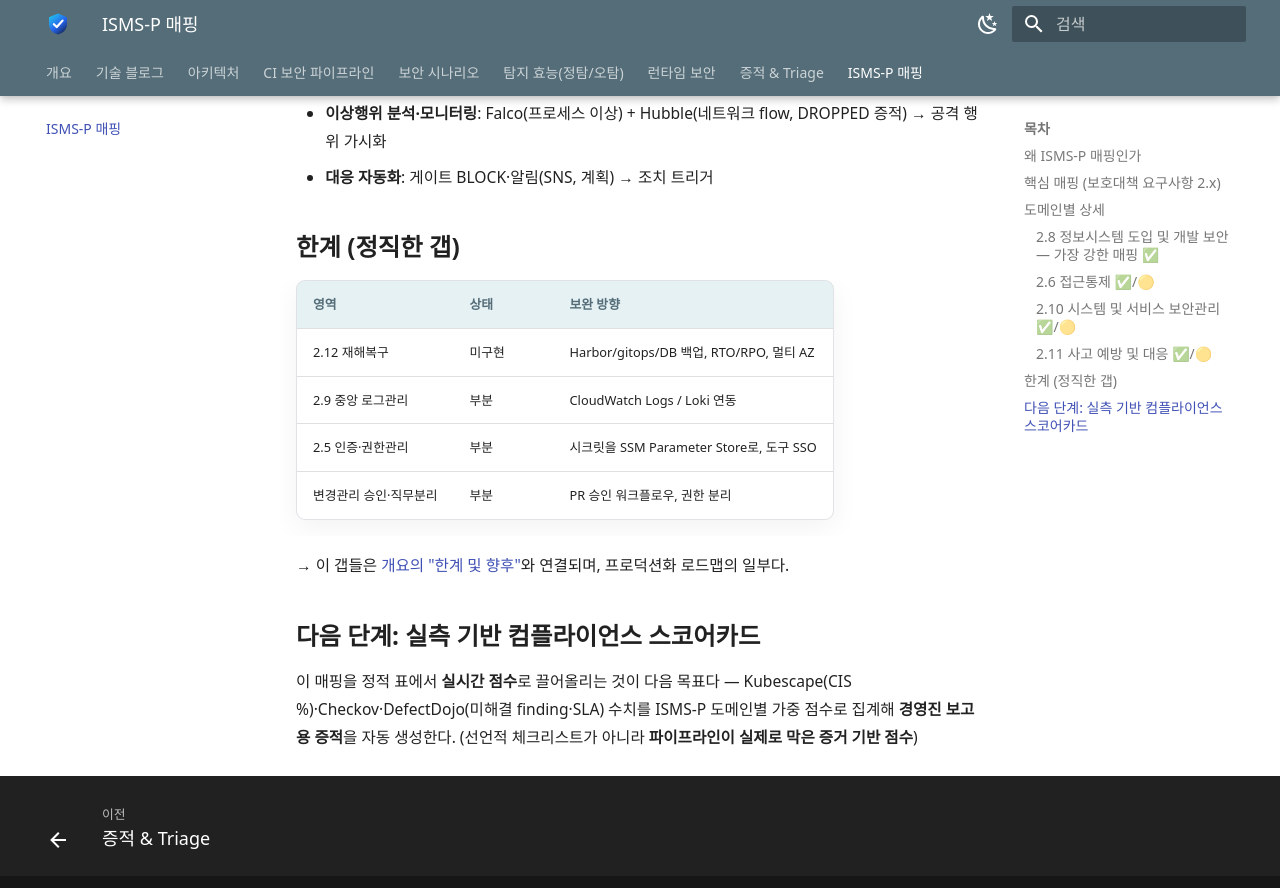
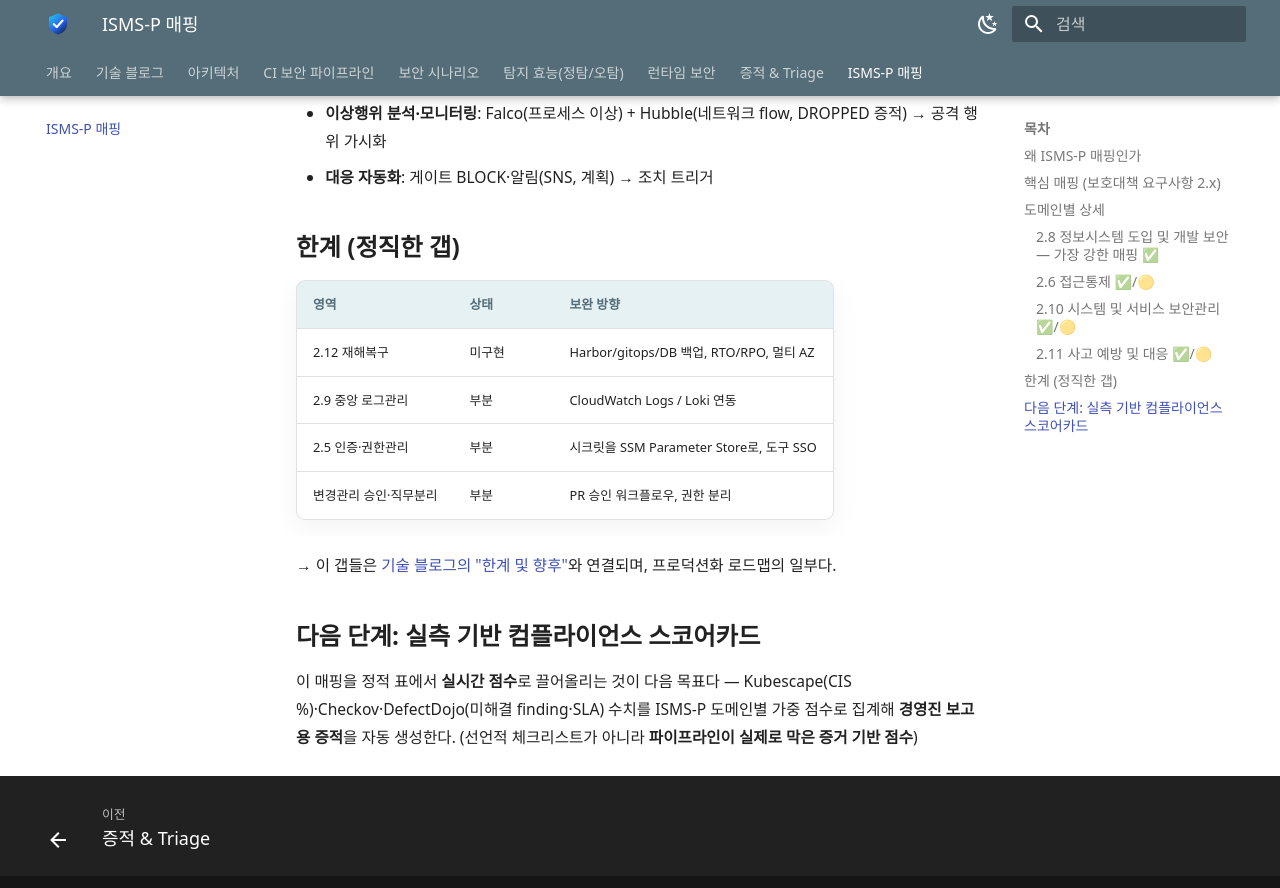
Before and after one commit to securious-DecSecOps/secubank-docs, an MkDocs documentation site: the page built from docs/isms-p-mapping.md, in a window 1280 px wide and 900 px high, scrolled down 2024 px. Shown: the top 888 px of the window. Built offline with MkDocs 1.6.1 and Material for MkDocs 9.7.7, drawn with Linux system fonts in a browser that asks for light colours.

Commit message:
ISMS-P→개요 한계 링크 앵커 안정화(명시 id) 완료

```diff
--- a/docs/isms-p-mapping.md
+++ b/docs/isms-p-mapping.md
@@ -50,7 +50,7 @@
 | 2.5 인증·권한관리 | 부분 | 시크릿을 SSM Parameter Store로, 도구 SSO |
 | 변경관리 승인·직무분리 | 부분 | PR 승인 워크플로우, 권한 분리 |
 
-→ 이 갭들은 [개요의 "한계 및 향후"](overview.md#한계-및-향후)와 연결되며, 프로덕션화 로드맵의 일부다.
+→ 이 갭들은 [기술 블로그의 "한계 및 향후"](overview.md#limitations)와 연결되며, 프로덕션화 로드맵의 일부다.
 
 ## 다음 단계: 실측 기반 컴플라이언스 스코어카드
 
```
Also changed, not shown: docs/overview.md (+1 -1 lines).
